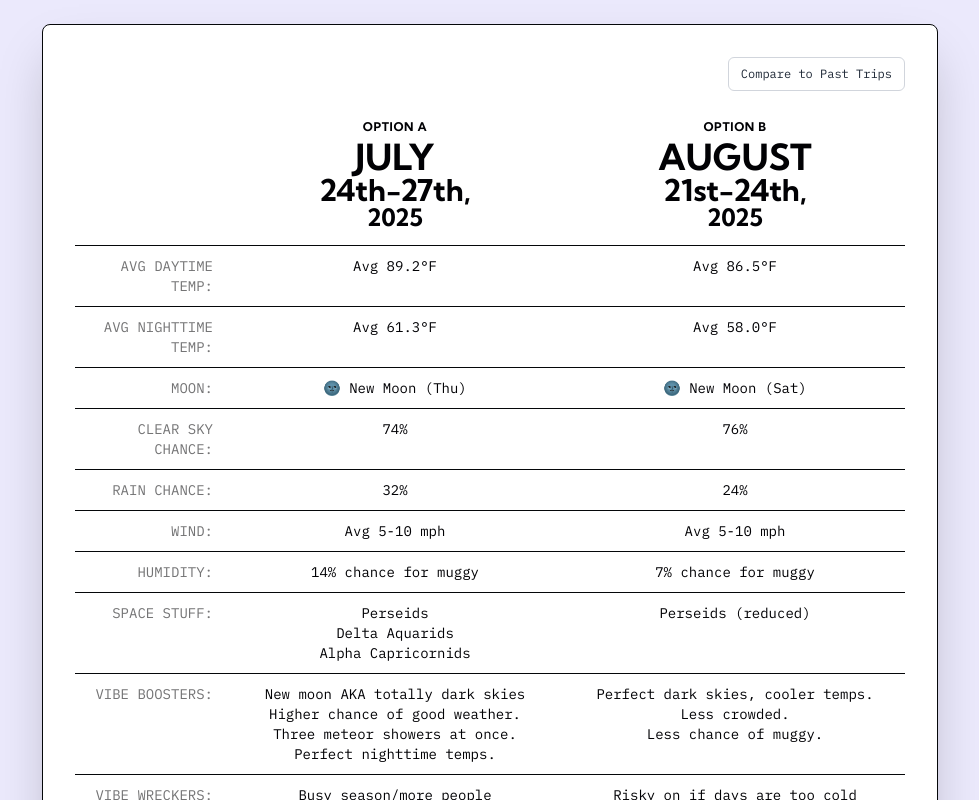
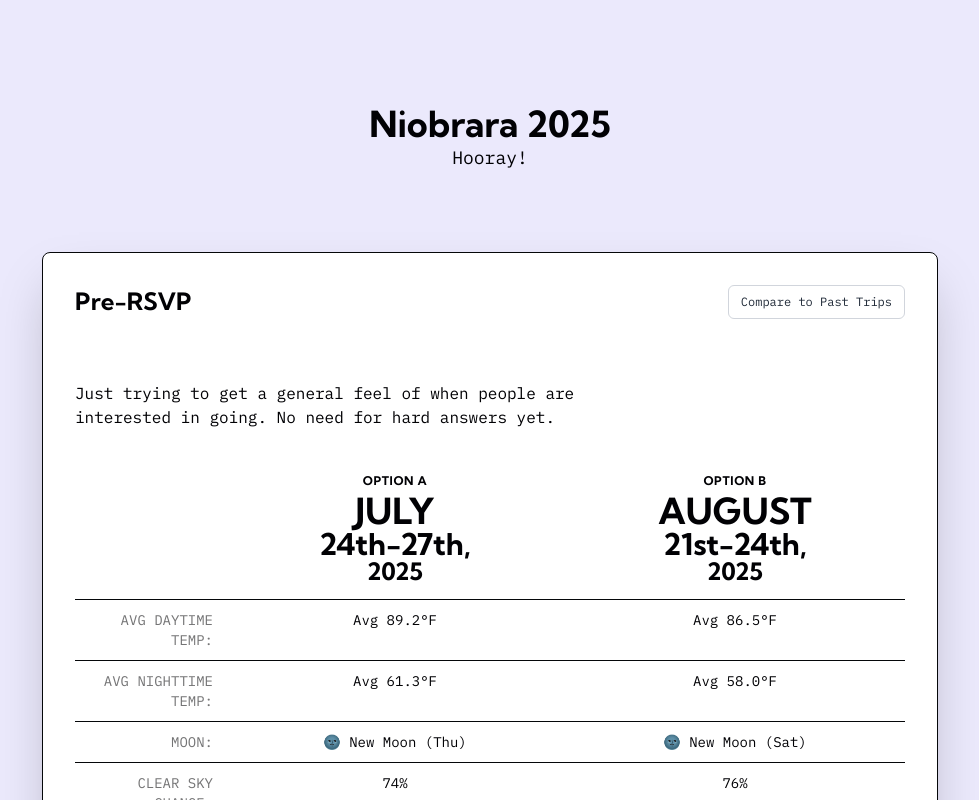
Before and after one commit to jordanlambrecht/float-trip-planner, a Next.js app: page / in a window 1280 px wide. Shown: the top 800 px of the page, without its empty margins (150-1129 px from the left). Built offline with nearby package versions, Linux system fonts and the light colour scheme; no server answers; the database is empty.

Commit message:
feat: added page header

```diff
--- a/app/components/PollDisplay.tsx
+++ b/app/components/PollDisplay.tsx
@@ -29,9 +29,16 @@ const PollDisplay = ({
 
   return (
     <>
+      <div className='py-4 my-16 text-center'>
+        <h1 className='text-4xl font-bold'>Niobrara 2025</h1>
+        <span className='font-mono text-lg'>Hooray!</span>
+      </div>
       <div className='w-full max-w-4xl rounded-lg shadow-2xl border border-background-dm bg-cardbg dark:bg-cardbg-dm'>
         <div className='p-4 sm:p-8'>
           {/* Compare to Last Year Button */}
+          <div className='flex flex-row justify-between items-start mb-4'>
+            <h2>Pre-RSVP</h2>
+
             <div className='flex justify-end mb-4'>
               <button
                 onClick={() => setIsComparisonModalOpen(true)}
@@ -40,6 +47,12 @@ const PollDisplay = ({
                 Compare to Past Trips
               </button>
             </div>
+          </div>
+          <p className='font-mono max-w-lg mb-8'>
+            {" "}
+            Just trying to get a general feel of when people are interested in
+            going. No need for hard answers yet.
+          </p>
 
           <div className='grid grid-cols-[auto_1fr_1fr] sm:grid-cols-[150px_1fr_1fr] items-center mb-1'>
             <div>&nbsp;</div>
```
Lines whose indentation alone changed are shown as unchanged.
